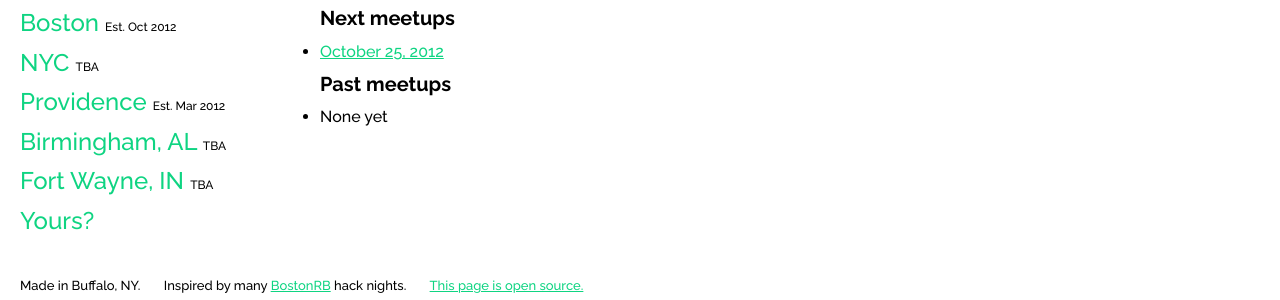
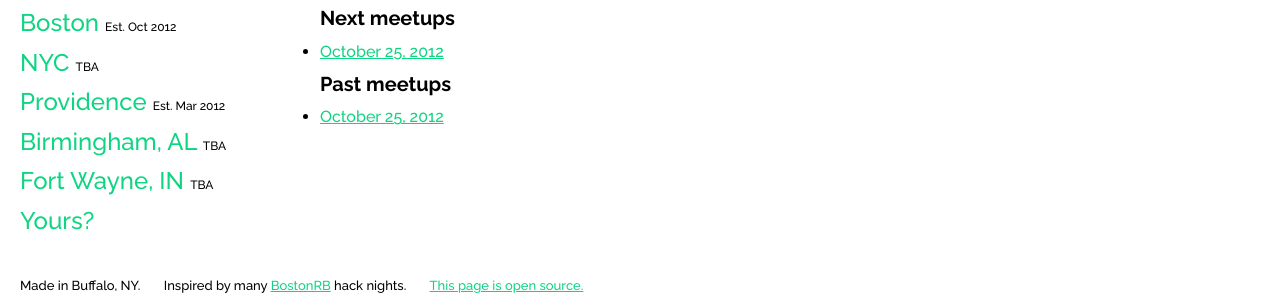
Before and after one commit to OpenHack/openhack.github.com, a Jekyll site: the page built from boston/index.markdown, in a window 1280 px wide. Shown: the part 300-600 px from the top of the page. Built offline with Jekyll 4.4.1, drawn with Linux system fonts in a browser that asks for light colours; Markdown is read by kramdown in place of the engine named in the settings; comment, search, counter and statistics services are not loaded.

Commit message:
Boston recap

```diff
--- a/boston/index.markdown
+++ b/boston/index.markdown
@@ -15,4 +15,4 @@ Please RSVP so we know how much food to get!
 
 ### Past meetups
 
-* None yet
+* [October 25, 2012](http://reefpoints.dockyard.com/community/2012/10/26/openhack-boston.html)
```
